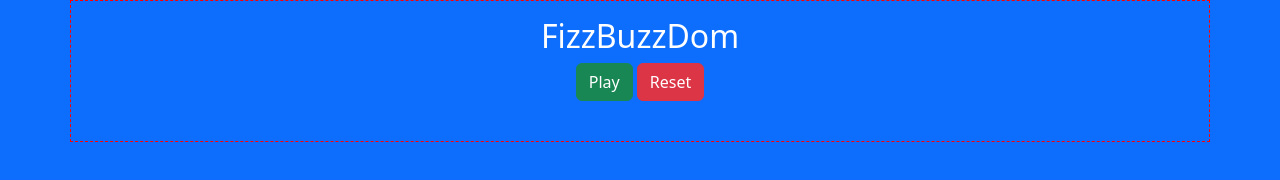
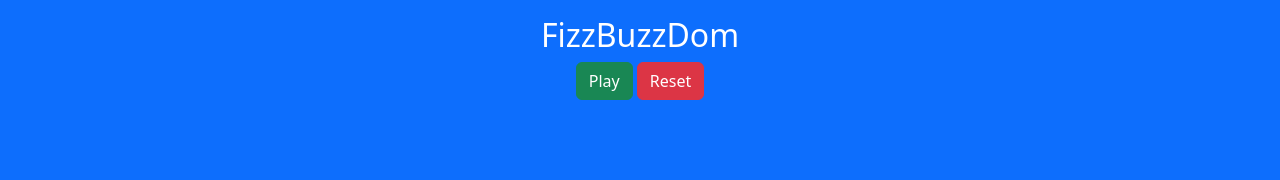
Before and after one commit to GiordanoDiego/js-fizzbuzz, a plain HTML site: page index.html in a window 1280 px wide. Drawn offline with nearby package versions, Linux system fonts and the light colour scheme.

Commit message:
completed

```diff
--- a/css/style.css
+++ b/css/style.css
@@ -5,9 +5,7 @@
 
 
 /* -----------------DEBUG----------------- */
-.debug .container {
-    border: 1px dashed red;
-}
+
 
 .myBox{
     height: 100px;
```
